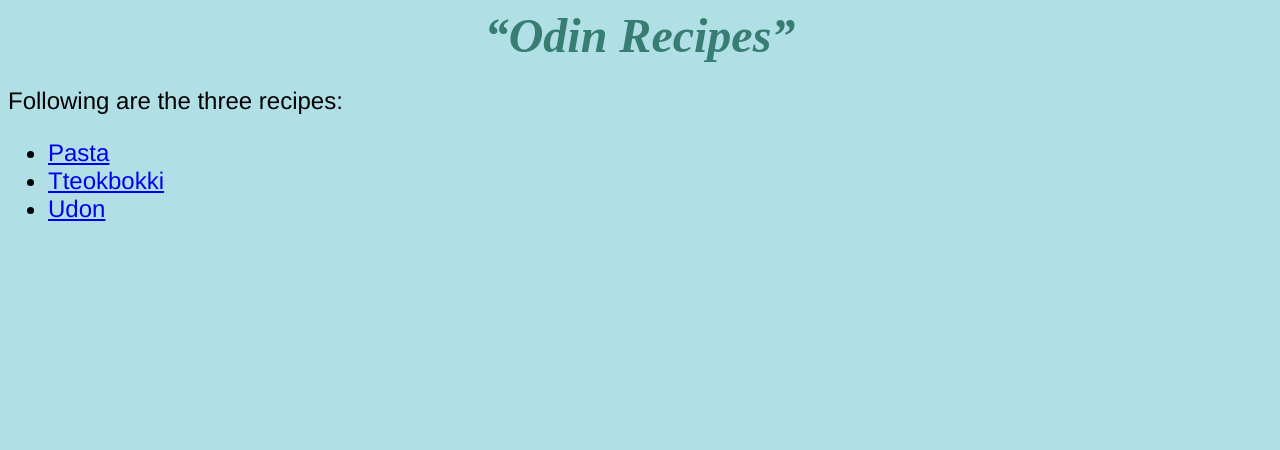
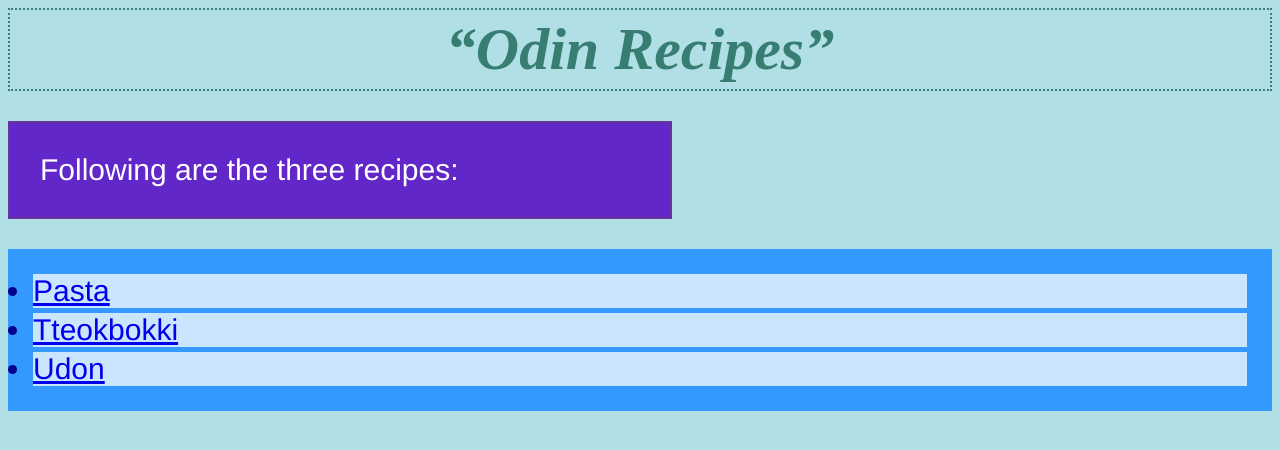
Before and after one commit to qnity001/odin-recipes, a plain HTML site: page index.html in a window 1280 px wide. Drawn offline with Linux system fonts and the light colour scheme.

Commit message:
Modify css to include box designs

```diff
--- a/style.css
+++ b/style.css
@@ -4,15 +4,39 @@ body
 {
     font-family: Helvetica, Arial, sans-serif;
     background-color: #b0e0e6;
-    font-size: 24px;
+    font-size: 30px;
 }
 
 #heading
 {
+    padding: 5px;
+    border: 2px dotted #377D71;
+    margin: 10 px;
     font-family: "Times New Roman", sans-serif;
-    font-size: 48px;
+    font-size: 60px;
     color: #377D71;
     text-align: center;
     font-weight: bold;
 
 }
+
+p
+{
+    border: 2px solid rebeccapurple;
+    padding: 1em;
+    background-color: rgb(98, 39, 201);
+    width: 600px;
+    color: white;
+}
+
+ul
+{
+    background: #3399ff;
+    padding: 20px;
+}
+
+ul li {
+    background: #cce5ff;
+    color: darkblue;
+    margin: 5px;
+  }
```
